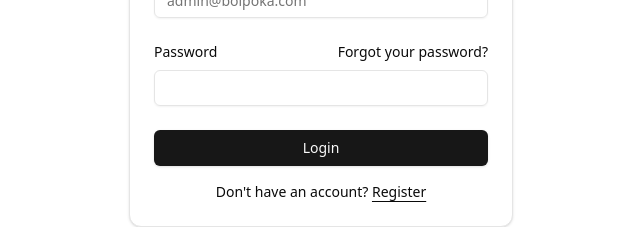
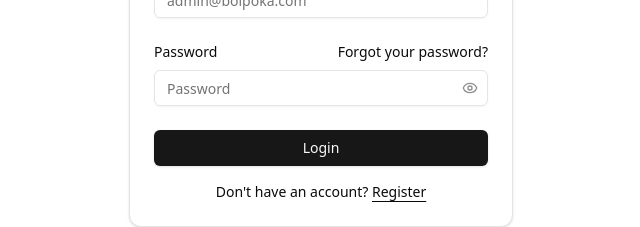
Before and after one commit to sohail019/Boi-Poka-Admin-Dashboard, a React (Vite) app: page /admin-login in a window 1280 px wide. Shown: the part 360-587 px from the top of the page, without its empty margins (319-959 px from the left). Built offline with nearby package versions, Linux system fonts and the light colour scheme.

Commit message:
initialize project structure with Vite, React, and TypeScript; add essential configuration files and components

```diff
--- a/src/components/auth/admin-login-form.tsx
+++ b/src/components/auth/admin-login-form.tsx
@@ -15,12 +15,15 @@
 import { z } from "zod";
 import { useDispatch } from "react-redux";
 import { login } from "@/store/slices/auth-slice";
+import { InputPassword } from "../shared/password-validation";
 
 const AdminLoginForm = () => {
   const dispatch = useDispatch();
   const {
     register,
     handleSubmit,
+    watch,
+    setValue,
     formState: { errors },
   } = useForm<z.infer<typeof AdminLoginSchema>>({
     resolver: zodResolver(AdminLoginSchema),
@@ -77,12 +80,16 @@
                     Forgot your password?
                   </a>
                 </div>
-
+{/*
                 <Input
                   id="password"
                   type="password"
                   {...register("password")}
                   required
+                /> */}
+                <InputPassword
+                  value={watch("password") || ""}
+                  onChange={(e) => setValue("password", e.target.value)}
                 />
                 {errors.password && (
                   <p className="text-red-500">{errors.password.message}</p>
--- a/src/components/shared/password-validation.tsx
+++ b/src/components/shared/password-validation.tsx
@@ -1,17 +1,14 @@
 import { Input } from "@/components/ui/input";
-import { Label } from "@/components/ui/label";
+// import { Label } from "@/components/ui/label";
 import { Check, Eye, EyeOff, X } from "lucide-react";
 import { useMemo, useState } from "react";
 
-interface PasswordWithValidationProps {
+interface InputPasswordProps {
   value: string;
   onChange: (e: React.ChangeEvent<HTMLInputElement>) => void;
 }
 
-export default function PasswordWithValidation({
-  value,
-  onChange,
-}: PasswordWithValidationProps) {
+export default function PasswordWithValidation({ value, onChange }: InputPasswordProps) {
   const [isVisible, setIsVisible] = useState(false);
 
   const toggleVisibility = () => setIsVisible((prevState) => !prevState);
@@ -136,3 +133,37 @@
     </div>
   );
 }
+
+export function InputPassword({ value, onChange }: InputPasswordProps) {
+  const [isVisible, setIsVisible] = useState<boolean>(false);
+
+  const toggleVisibility = () => setIsVisible((prevState) => !prevState);
+
+  return (
+    <div className="space-y-2">
+      <div className="relative">
+        <Input
+          id="input-password"
+          className="pe-9"
+          placeholder="Password"
+          type={isVisible ? "text" : "password"}
+          value={value}
+          onChange={onChange}
+        />
+        <button
+          className="absolute inset-y-0 end-0 flex h-full w-9 items-center justify-center rounded-e-lg text-muted-foreground/80 outline-offset-2 transition-colors hover:text-foreground focus:z-10 focus-visible:outline focus-visible:outline-2 focus-visible:outline-ring/70 disabled:pointer-events-none disabled:cursor-not-allowed disabled:opacity-50"
+          type="button"
+          onClick={toggleVisibility}
+          aria-label={isVisible ? "Hide password" : "Show password"}
+          aria-pressed={isVisible}
+        >
+          {isVisible ? (
+            <EyeOff size={16} strokeWidth={2} aria-hidden="true" />
+          ) : (
+            <Eye size={16} strokeWidth={2} aria-hidden="true" />
+          )}
+        </button>
+      </div>
+    </div>
+  );
+}
```
Lines whose indentation alone changed are shown as unchanged.
